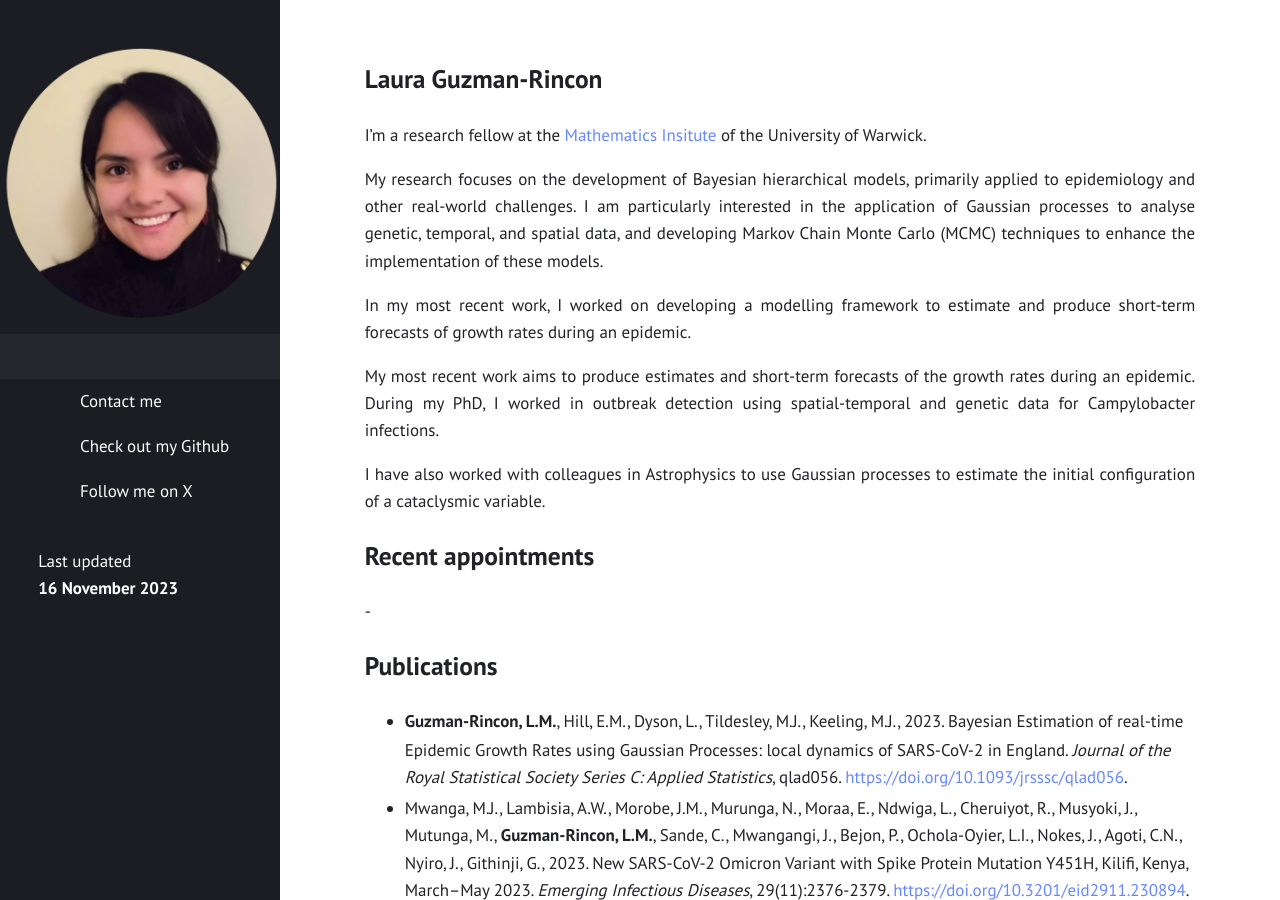
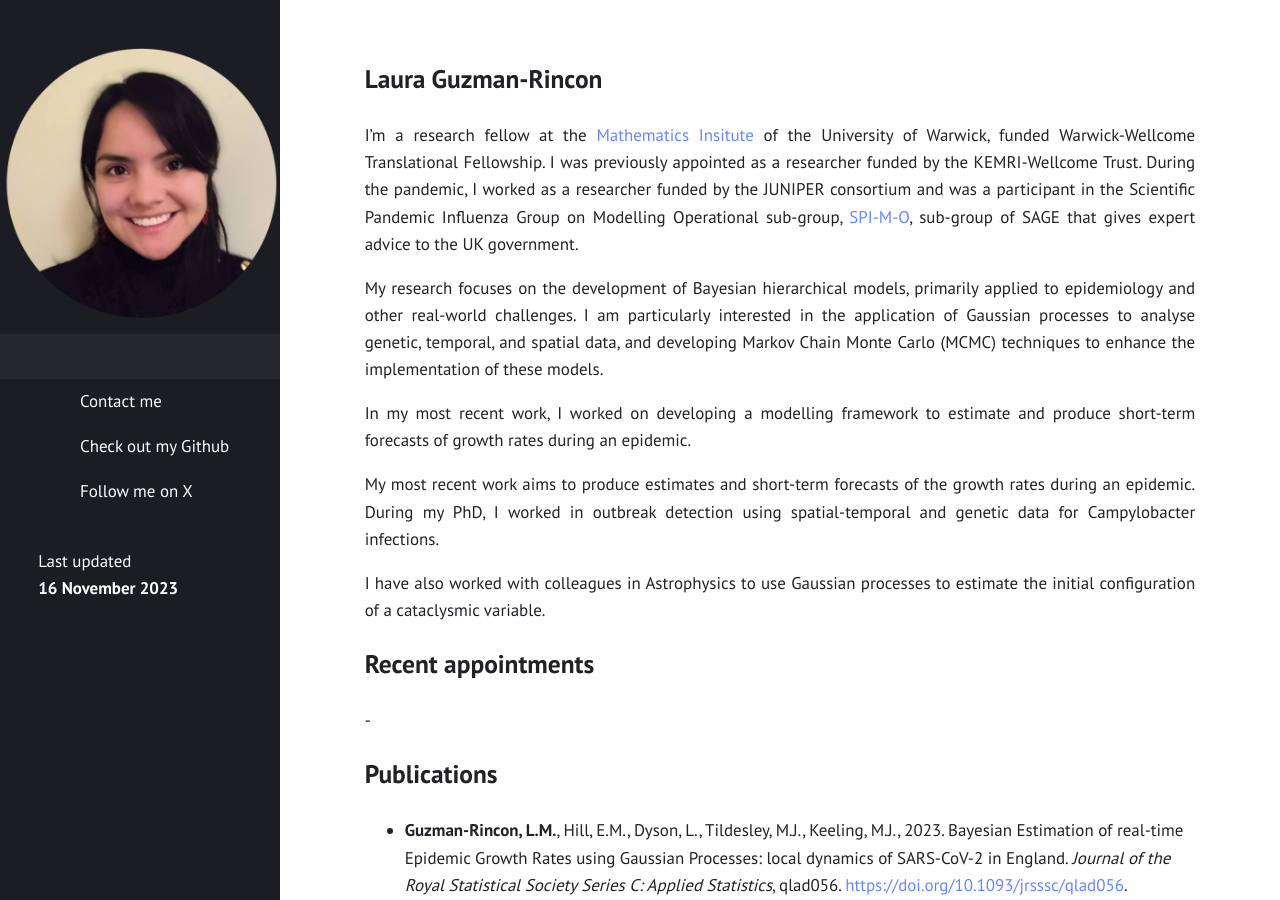
Before and after one commit to lauraguzmanrincon/lauraguzmanrincon.github.io, a Jekyll site: the page built from index.md, in a window 1280 px wide and 900 px high. Built offline with Jekyll 4.4.1, drawn with Linux system fonts in a browser that asks for light colours.

Commit message:
Update index.md

```diff
--- a/index.md
+++ b/index.md
@@ -5,7 +5,7 @@ title: ""
 
 # Laura Guzman-Rincon
 
-I'm a research fellow at the [Mathematics Insitute](https://warwick.ac.uk/fac/sci/maths/) of the University of Warwick.
+I'm a research fellow at the [Mathematics Insitute](https://warwick.ac.uk/fac/sci/maths/) of the University of Warwick, funded Warwick-Wellcome Translational Fellowship. I was previously appointed as a researcher funded by the KEMRI-Wellcome Trust. During the pandemic, I worked as a researcher funded by the JUNIPER consortium and was a participant in the Scientific Pandemic Influenza Group on Modelling Operational sub-group, [SPI-M-O](https://www.gov.uk/government/groups/scientific-pandemic-influenza-subgroup-on-modelling), sub-group of SAGE that gives expert advice to the UK government.
 
 My research focuses on the development of Bayesian hierarchical models, primarily applied to epidemiology and other real-world challenges. I am particularly interested in the application of Gaussian processes to analyse genetic, temporal, and spatial data, and developing Markov Chain Monte Carlo (MCMC) techniques to enhance the implementation of these models.
 
```
